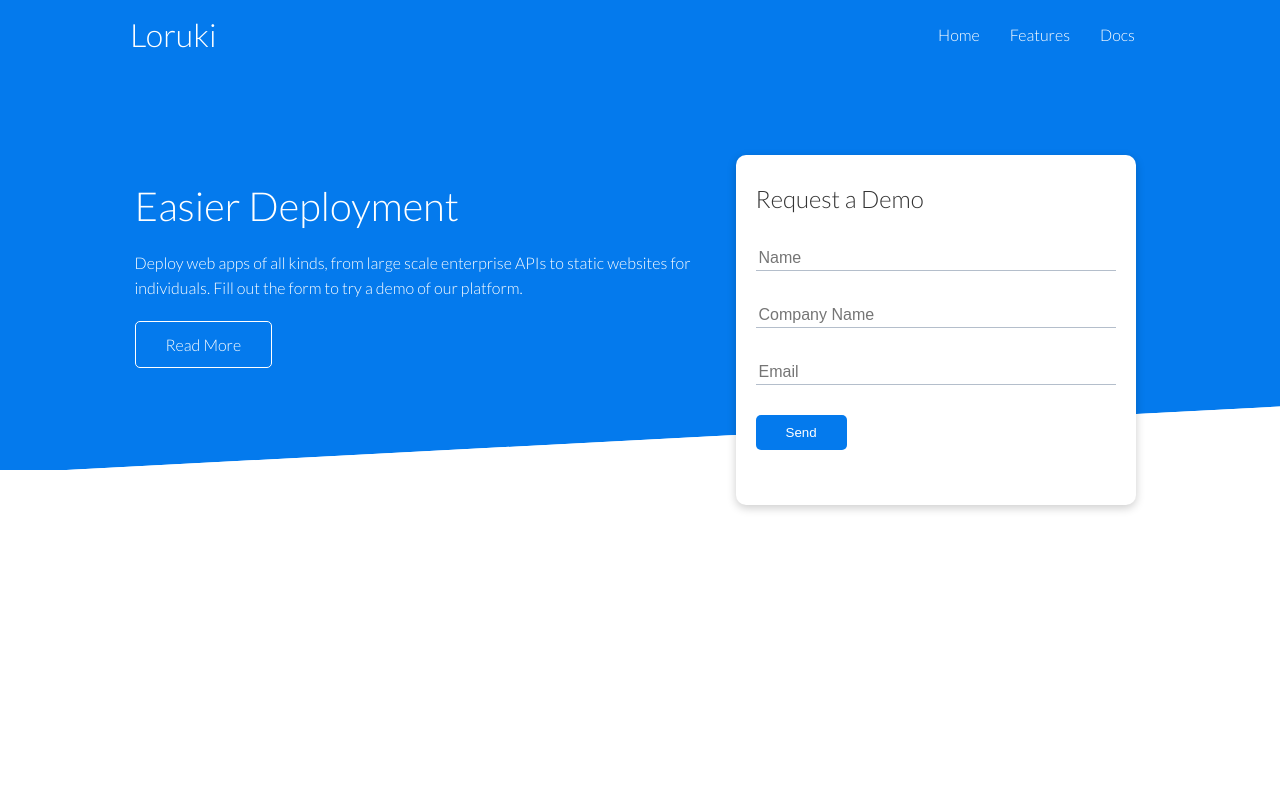
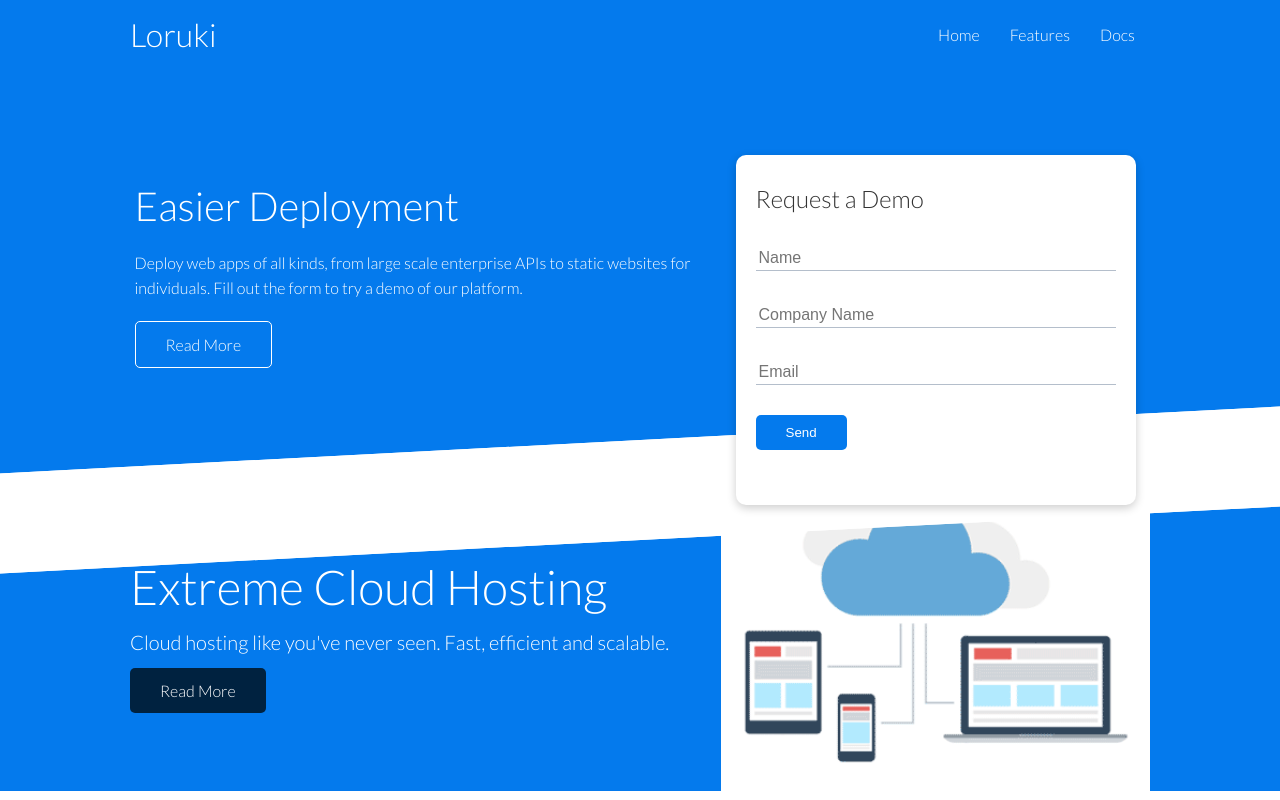
Before and after one commit to lab-brussels-1/loruki-2, a plain HTML site: page index.html in a window 1280 px wide. Drawn offline with Linux system fonts and the light colour scheme.

Commit message:
cloud section added

```diff
--- a/index.html
+++ b/index.html
@@ -65,5 +65,18 @@
         </div>
       </div>
     </section>
+    <!-- Cloud section -->
+    <section class="cloud bg-primary my-2 py-2">
+      <div class="container grid">
+        <div class="text-center">
+          <h2 class="lg">Extreme Cloud Hosting</h2>
+          <p class="lead my-1">
+            Cloud hosting like you've never seen. Fast, efficient and scalable.
+          </p>
+          <a href="features.html" class="btn btn-dark">Read More</a>
+        </div>
+        <img src="planning/assets/cloud.gif" alt="cloud hosting" />
+      </div>
+    </section>
   </body>
 </html>
--- a/styles/index.css
+++ b/styles/index.css
@@ -2,6 +2,11 @@
 
 :root {
   --primary-color: #047aed;
+  --secondary-color: #1c3fa8;
+  --dark-color: #002240;
+  --light-color: #f4f4f4;
+  --success-color: #5cb85c;
+  --error-color: #d9534f;
 }
 
 * {
@@ -180,3 +185,55 @@ img {
 .btn:hover {
   transform: scale(0.98);
 }
+
+/* Cloud section */
+.cloud .grid {
+  grid-template-columns: 4fr 3fr;
+}
+
+/* Backgrounds & colored buttons */
+.bg-primary,
+.btn-primary {
+  background-color: var(--primary-color);
+  color: #fff;
+}
+
+.bg-secondary,
+.btn-secondary {
+  background-color: var(--secondary-color);
+  color: #fff;
+}
+
+.bg-dark,
+.btn-dark {
+  background-color: var(--dark-color);
+  color: #fff;
+}
+
+.bg-light,
+.btn-light {
+  background-color: var(--light-color);
+  color: #333;
+}
+
+/* Text sizes */
+
+.lead {
+  font-size: 20px;
+}
+
+.sm {
+  font-size: 1rem;
+}
+
+.md {
+  font-size: 2rem;
+}
+
+.lg {
+  font-size: 3rem;
+}
+
+.xl {
+  font-size: 4em;
+}
```
Also changed, not shown: planning/assets/cloud.gif (added).
